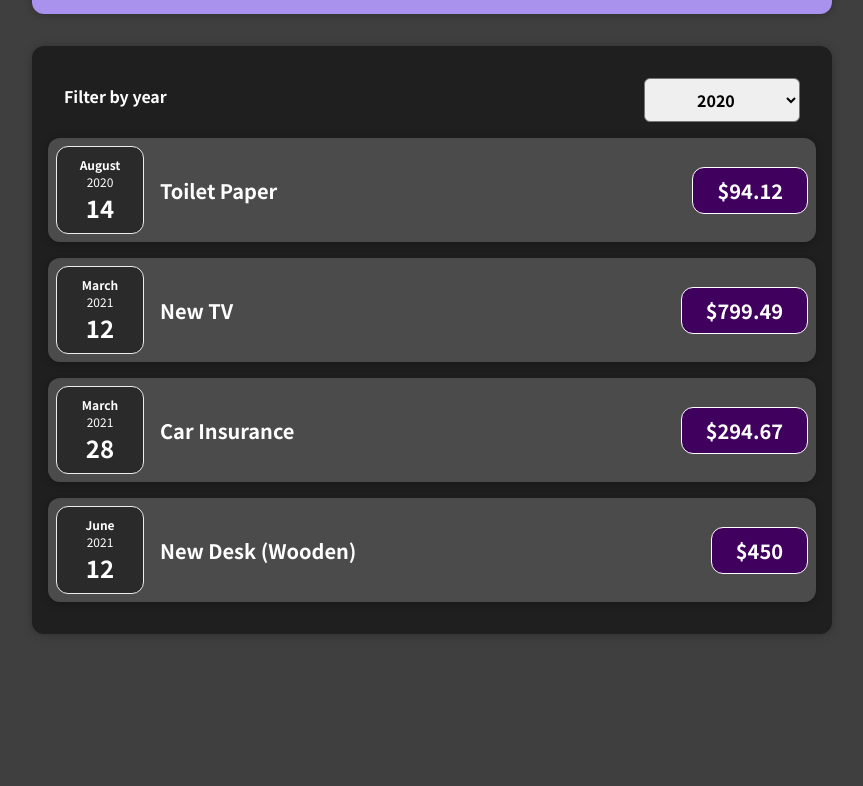
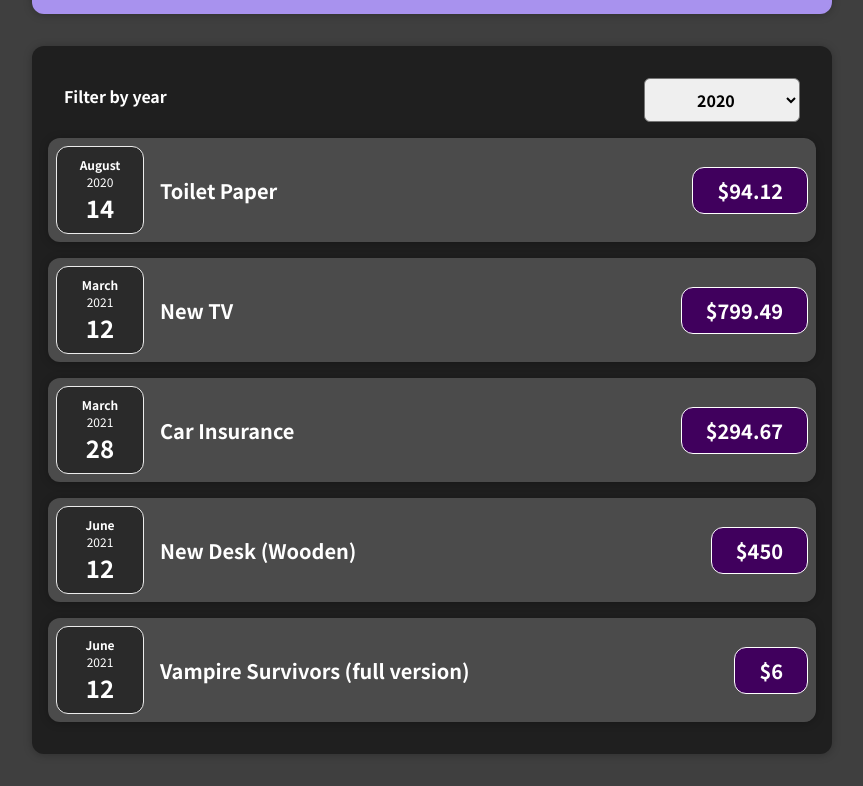
Before and after one commit to ErfoJS/react-course, a React (Create React App) app in the folder first-course-app/: page / in a window 1280 px wide. Shown: the part 290-1076 px from the top of the page, without its empty margins (208-1071 px from the left). Before the commit the page ends 956 px from the top, so only its background shows below. Built offline with nearby package versions, Linux system fonts and the light colour scheme.

Commit message:
ExpenseItem interactive diplay expenses array

```diff
--- a/first-course-app/src/components/Expenses/ExpensesCombine.js
+++ b/first-course-app/src/components/Expenses/ExpensesCombine.js
@@ -14,26 +14,13 @@
     <div>
       <Card className="expenses">
         <Filter yearDefault={inputedYear} onFilterHandler={FilterDataHandler} />
-        <ExpenseItem
-          title={props.items[0].title}
-          amount={props.items[0].amount}
-          date={props.items[0].date}
-        />
-        <ExpenseItem
-          title={props.items[1].title}
-          amount={props.items[1].amount}
-          date={props.items[1].date}
-        />
-        <ExpenseItem
-          title={props.items[2].title}
-          amount={props.items[2].amount}
-          date={props.items[2].date}
-        />
-        <ExpenseItem
-          title={props.items[3].title}
-          amount={props.items[3].amount}
-          date={props.items[3].date}
-        />
+        {props.items.map((expense) => (
+          <ExpenseItem
+            title={expense.title}
+            amount={expense.amount}
+            date={expense.date}
+          />
+        ))}
       </Card>
     </div>
   );
```
